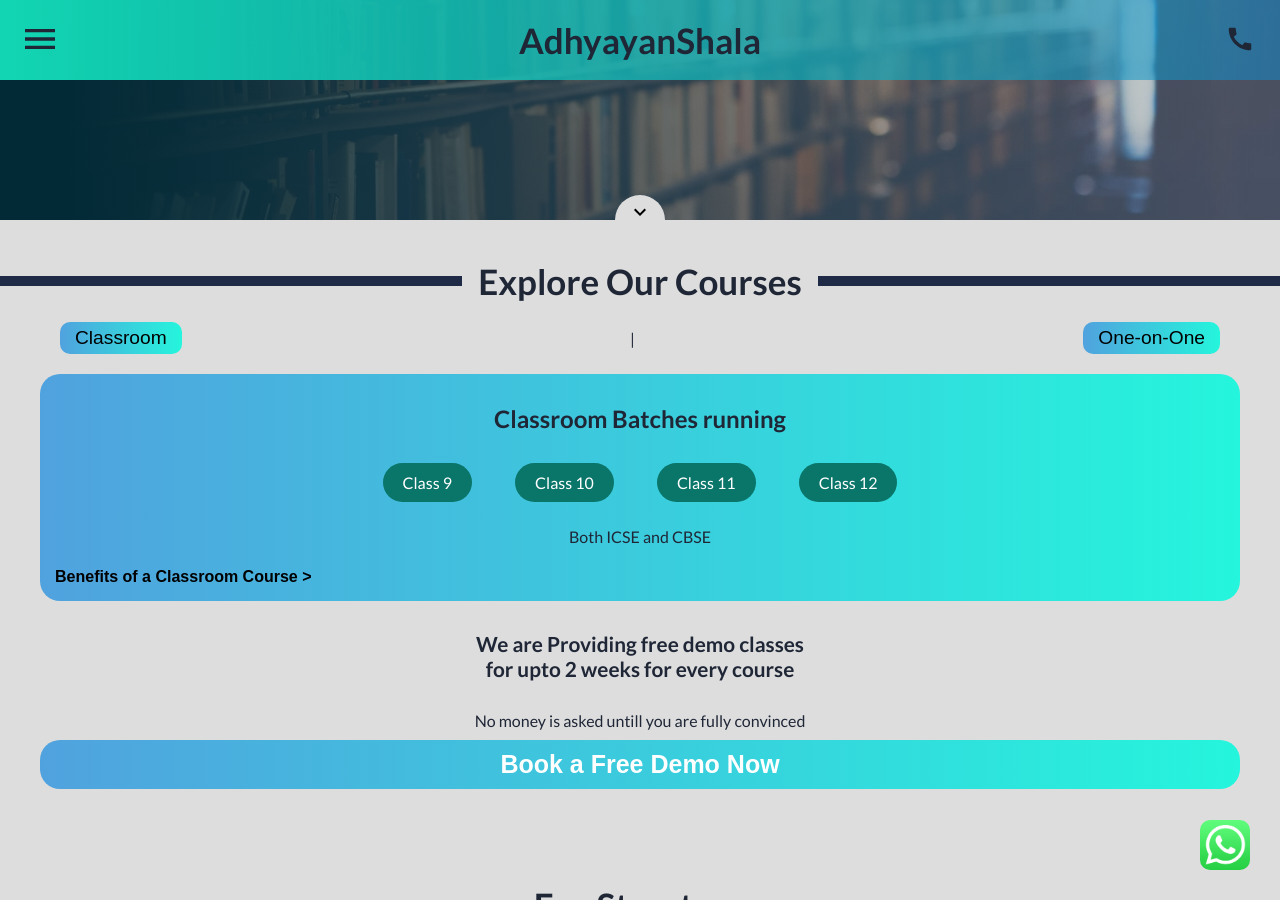
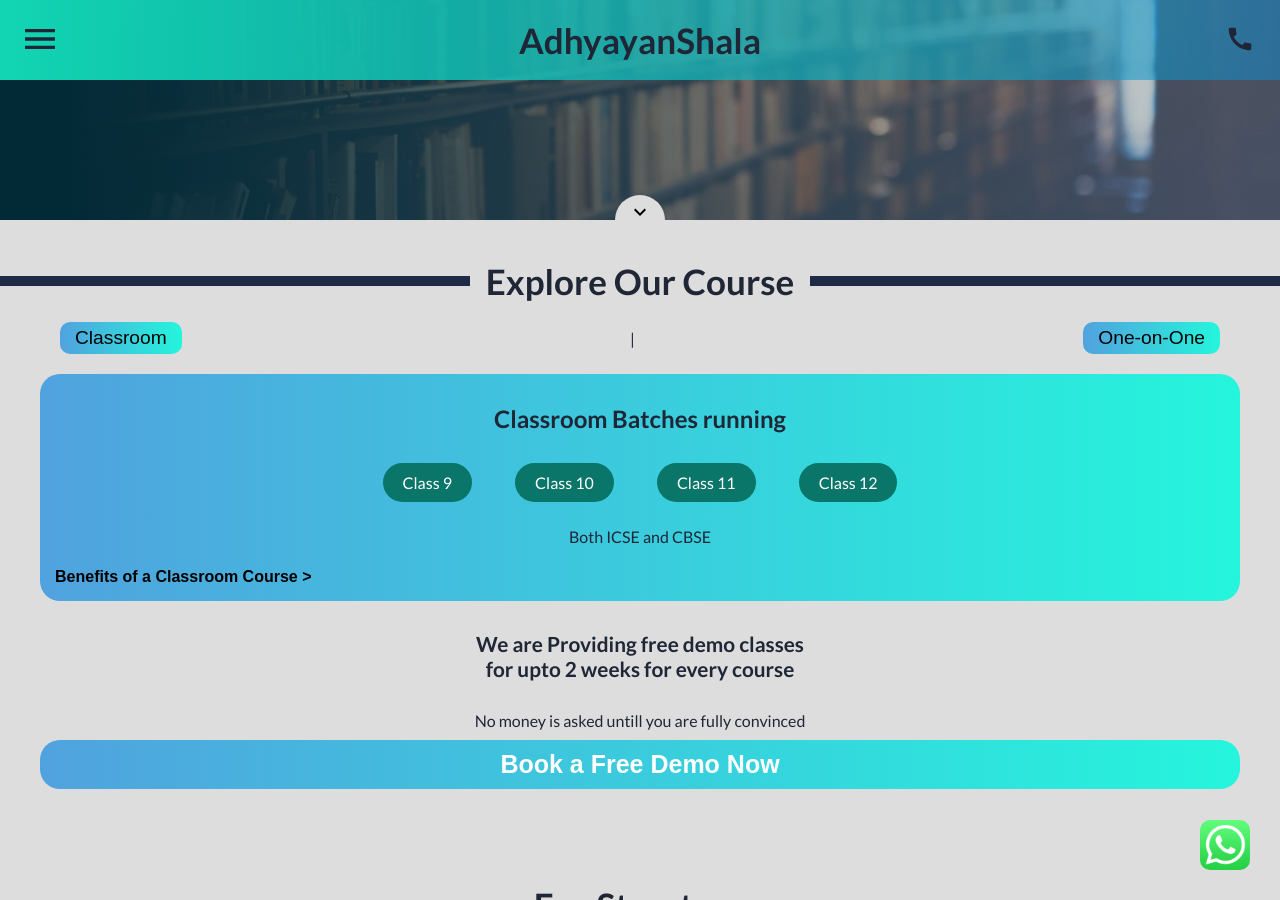
Before and after one commit to joshiCoding/adhyayanShala, a Jekyll site: the page built from index.markdown, in a window 1280 px wide and 900 px high, scrolled down 500 px. Built offline with Jekyll 4.4.1, drawn with Linux system fonts in a browser that asks for light colours.

Commit message:
trying and trying

```diff
--- a/_layouts/home.html
+++ b/_layouts/home.html
@@ -70,7 +70,7 @@
 <!-- Information Section -->
 <!-- <div class="get-info" id="info-get"> -->
 <div class="class-info" id="class-info">
-   <h1>Explore Our Courses</h1>
+   <h1>Explore Our Course</h1>
    <p id="class-type-container">
        <button class="class-type-btn">Classroom</button>
        |
```
Also changed, not shown: 2 other files.
